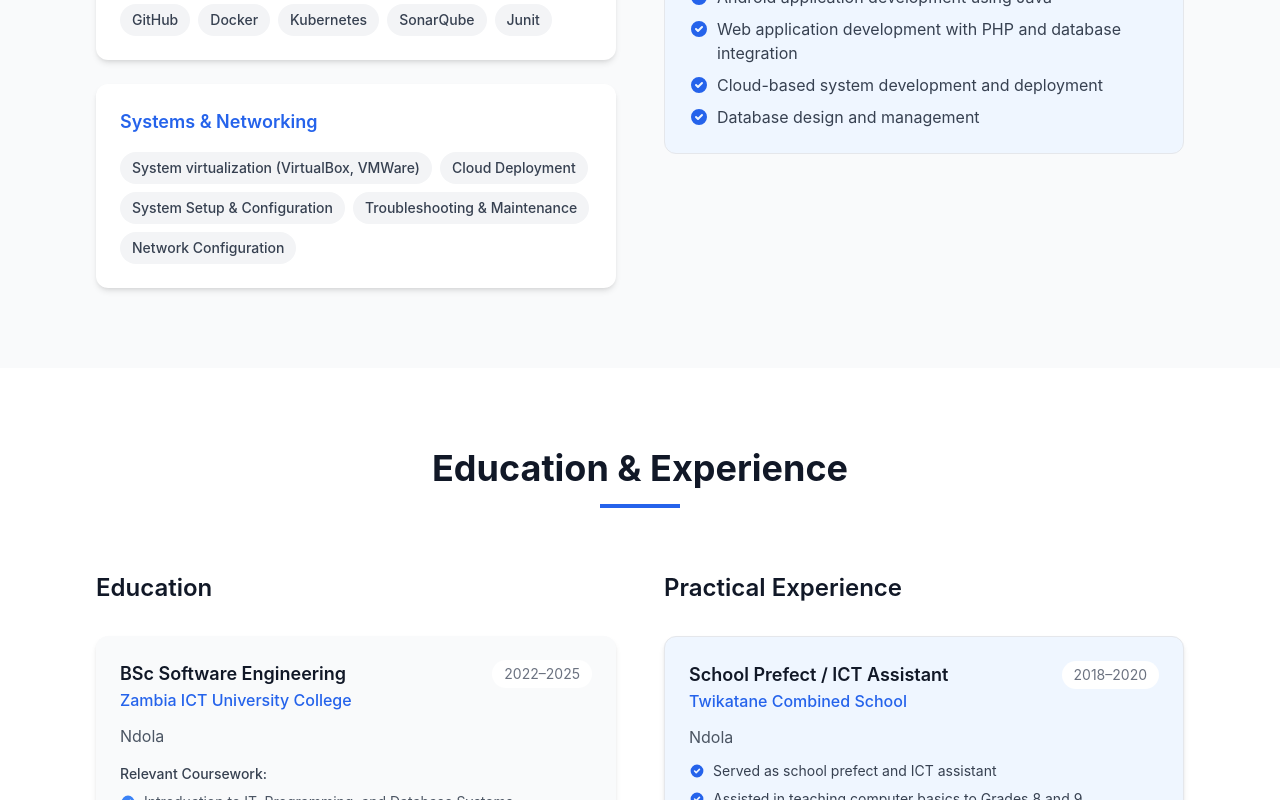
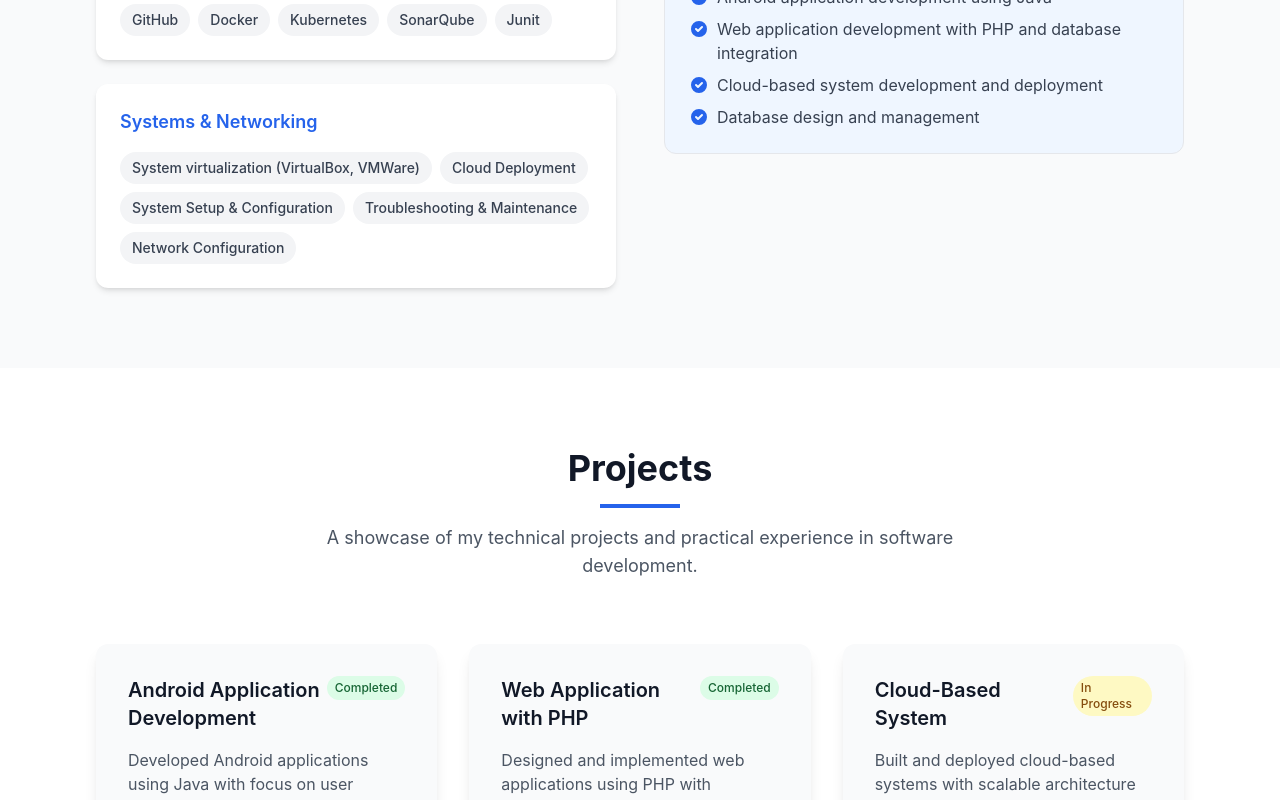
Before and after one commit to RickyShadrick/portfolio, a React (Create React App) app: page / in a window 1280 px wide. Shown: the part 2000-2800 px from the top of the page. Built offline with nearby package versions, Linux system fonts and the light colour scheme; the HTML template or start-up script is replaced by a standard one.

Commit message:
Add Projects section with sample projects

```diff
--- a/src/App.js
+++ b/src/App.js
@@ -3,6 +3,7 @@ import Navigation from './components/Navigation';
 import Hero from './components/Hero';
 import About from './components/About';
 import Skills from './components/Skills';
+import Projects from './components/Projects';
 import Experience from './components/Experience';
 import Contact from './components/Contact';
 import Footer from './components/Footer';
@@ -14,6 +15,7 @@ function App() {
       <Hero />
       <About />
       <Skills />
+      <Projects />
       <Experience />
       <Contact />
       <Footer />
--- a/src/components/Footer.js
+++ b/src/components/Footer.js
@@ -45,6 +45,7 @@ const Footer = () => {
   const quickLinks = [
     { name: 'About', href: '#about' },
     { name: 'Skills', href: '#skills' },
+    { name: 'Projects', href: '#projects' },
     { name: 'Experience', href: '#experience' },
     { name: 'Contact', href: '#contact' }
   ];
--- a/src/components/Navigation.js
+++ b/src/components/Navigation.js
@@ -12,7 +12,7 @@ const Navigation = () => {
     return () => window.removeEventListener('scroll', handleScroll);
   }, []);
 
-  const navItems = ['About', 'Skills', 'Experience', 'Contact'];
+  const navItems = ['About', 'Skills', 'Projects', 'Experience', 'Contact'];
 
   const scrollToSection = (sectionId) => {
     const element = document.getElementById(sectionId.toLowerCase());
--- /dev/null
+++ b/src/components/Projects.js
@@ -0,0 +1,169 @@
+import React from 'react';
+
+const Projects = () => {
+  const projects = [
+    {
+      title: 'Android Application Development',
+      description: 'Developed Android applications using Java with focus on user experience and performance optimization.',
+      technologies: ['Java', 'Android Studio', 'XML', 'SQLite'],
+      features: ['User Authentication', 'Data Management', 'Responsive UI', 'API Integration'],
+      status: 'Completed',
+      github: '#',
+      demo: '#'
+    },
+    {
+      title: 'Web Application with PHP',
+      description: 'Designed and implemented web applications using PHP with database integration for dynamic content management.',
+      technologies: ['PHP', 'MySQL', 'HTML', 'CSS', 'JavaScript'],
+      features: ['Database Integration', 'User Management', 'Content Management', 'Security Features'],
+      status: 'Completed',
+      github: '#',
+      demo: '#'
+    },
+    {
+      title: 'Cloud-Based System',
+      description: 'Built and deployed cloud-based systems with scalable architecture and high availability.',
+      technologies: ['Docker', 'Kubernetes', 'Cloud Services', 'API Design'],
+      features: ['Scalability', 'Load Balancing', 'Auto-scaling', 'Monitoring'],
+      status: 'In Progress',
+      github: '#',
+      demo: '#'
+    }
+  ];
+
+  const getStatusColor = (status) => {
+    switch (status) {
+      case 'Completed':
+        return 'bg-green-100 text-green-800';
+      case 'In Progress':
+        return 'bg-yellow-100 text-yellow-800';
+      case 'Planning':
+        return 'bg-blue-100 text-blue-800';
+      default:
+        return 'bg-gray-100 text-gray-800';
+    }
+  };
+
+  return (
+    <section id="projects" className="py-16 md:py-20 bg-white">
+      <div className="max-w-6xl mx-auto px-4 sm:px-6 lg:px-8">
+        <div className="text-center mb-12 md:mb-16">
+          <h2 className="text-2xl sm:text-3xl md:text-4xl font-bold text-gray-900 mb-4">
+            Projects
+          </h2>
+          <div className="w-16 md:w-20 h-1 bg-primary-600 mx-auto"></div>
+          <p className="mt-4 text-base md:text-lg text-gray-600 max-w-2xl mx-auto">
+            A showcase of my technical projects and practical experience in software development.
+          </p>
+        </div>
+
+        <div className="grid md:grid-cols-2 lg:grid-cols-3 gap-6 md:gap-8">
+          {projects.map((project, index) => (
+            <div key={index} className="bg-gray-50 rounded-xl shadow-lg hover:shadow-xl transition-shadow duration-300 overflow-hidden">
+              <div className="p-6 md:p-8">
+                <div className="flex justify-between items-start mb-4">
+                  <h3 className="text-lg md:text-xl font-semibold text-gray-900">
+                    {project.title}
+                  </h3>
+                  <span className={`px-2 py-1 text-xs font-medium rounded-full ${getStatusColor(project.status)}`}>
+                    {project.status}
+                  </span>
+                </div>
+
+                <p className="text-gray-600 mb-4 text-sm md:text-base leading-relaxed">
+                  {project.description}
+                </p>
+
+                <div className="mb-4">
+                  <h4 className="text-sm font-semibold text-gray-700 mb-2">Technologies:</h4>
+                  <div className="flex flex-wrap gap-1.5 md:gap-2">
+                    {project.technologies.map((tech, techIndex) => (
+                      <span
+                        key={techIndex}
+                        className="px-2 py-1 bg-primary-100 text-primary-700 rounded text-xs md:text-sm font-medium"
+                      >
+                        {tech}
+                      </span>
+                    ))}
+                  </div>
+                </div>
+
+                <div className="mb-6">
+                  <h4 className="text-sm font-semibold text-gray-700 mb-2">Key Features:</h4>
+                  <ul className="space-y-1">
+                    {project.features.map((feature, featureIndex) => (
+                      <li key={featureIndex} className="flex items-start text-xs md:text-sm text-gray-600">
+                        <svg className="w-3 h-3 md:w-4 md:h-4 text-green-500 mr-1.5 md:mr-2 mt-0.5 flex-shrink-0" fill="currentColor" viewBox="0 0 20 20">
+                          <path fillRule="evenodd" d="M16.707 5.293a1 1 0 010 1.414l-8 8a1 1 0 01-1.414 0l-4-4a1 1 0 011.414-1.414L8 12.586l7.293-7.293a1 1 0 011.414 0z" clipRule="evenodd" />
+                        </svg>
+                        {feature}
+                      </li>
+                    ))}
+                  </ul>
+                </div>
+
+                <div className="flex gap-3">
+                  {project.github !== '#' && (
+                    <a
+                      href={project.github}
+                      target="_blank"
+                      rel="noopener noreferrer"
+                      className="flex-1 text-center px-3 py-2 bg-gray-800 text-white text-sm font-medium rounded-lg hover:bg-gray-900 transition-colors duration-200"
+                    >
+                      GitHub
+                    </a>
+                  )}
+                  {project.demo !== '#' && (
+                    <a
+                      href={project.demo}
+                      target="_blank"
+                      rel="noopener noreferrer"
+                      className="flex-1 text-center px-3 py-2 bg-primary-600 text-white text-sm font-medium rounded-lg hover:bg-primary-700 transition-colors duration-200"
+                    >
+                      Live Demo
+                    </a>
+                  )}
+                  {project.github === '#' && project.demo === '#' && (
+                    <div className="flex-1 text-center px-3 py-2 bg-gray-200 text-gray-500 text-sm font-medium rounded-lg">
+                      Coming Soon
+                    </div>
+                  )}
+                </div>
+              </div>
+            </div>
+          ))}
+        </div>
+
+        <div className="mt-12 text-center">
+          <div className="bg-primary-50 p-6 md:p-8 rounded-xl border border-primary-200">
+            <h3 className="text-lg md:text-xl font-semibold text-gray-900 mb-3">
+              More Projects Coming Soon!
+            </h3>
+            <p className="text-gray-600 mb-4 text-sm md:text-base">
+              I'm constantly working on new projects and expanding my skills.
+              Check back often to see my latest work!
+            </p>
+            <div className="flex flex-col sm:flex-row gap-3 justify-center">
+              <a
+                href="https://github.com/RickyShadrick"
+                target="_blank"
+                rel="noopener noreferrer"
+                className="px-4 py-2 bg-primary-600 text-white font-medium rounded-lg hover:bg-primary-700 transition-colors duration-200 text-sm"
+              >
+                Follow on GitHub
+              </a>
+              <a
+                href="#contact"
+                className="px-4 py-2 border border-primary-600 text-primary-600 font-medium rounded-lg hover:bg-primary-50 transition-colors duration-200 text-sm"
+              >
+                Collaborate With Me
+              </a>
+            </div>
+          </div>
+        </div>
+      </div>
+    </section>
+  );
+};
+
+export default Projects;
```
